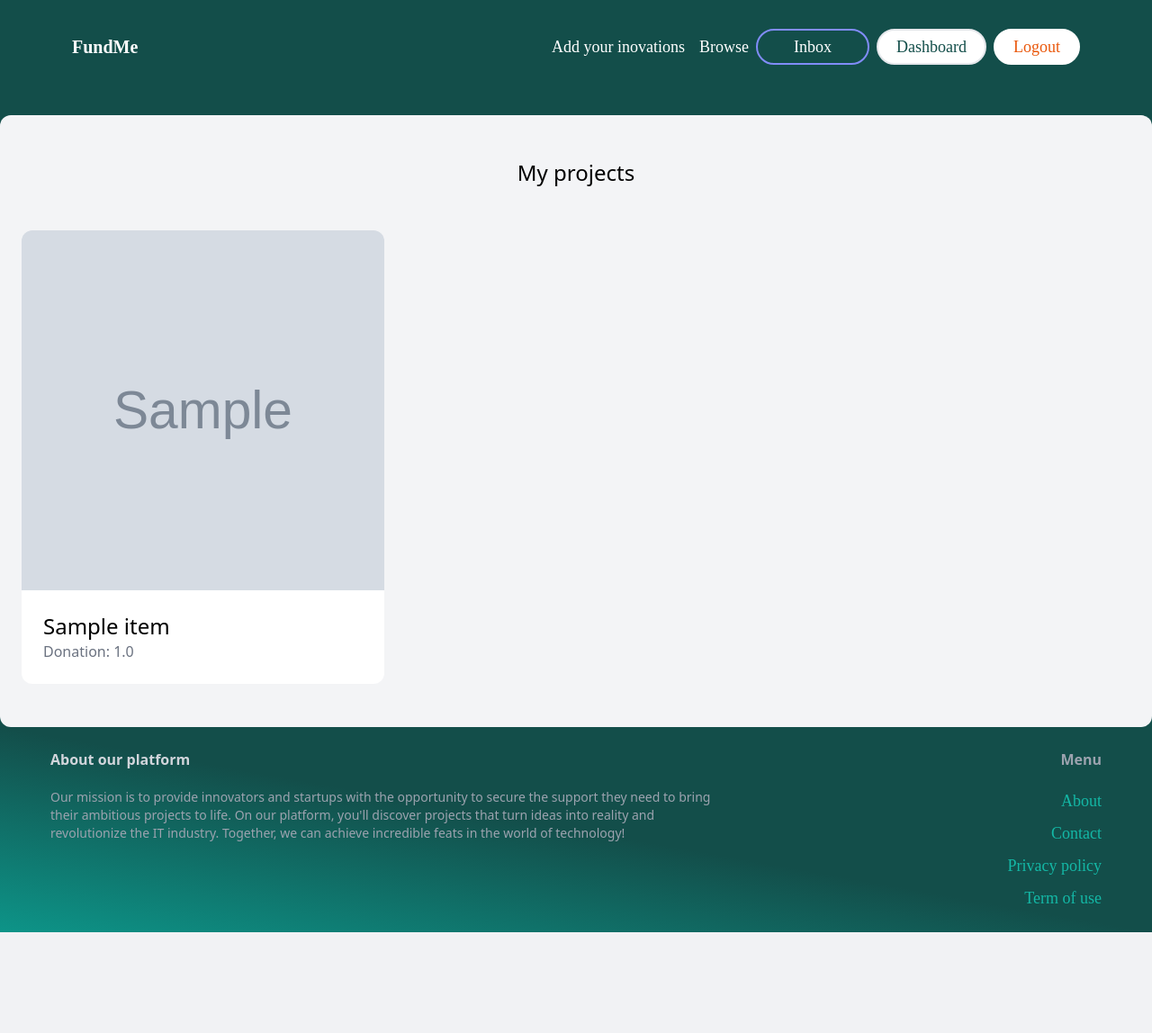
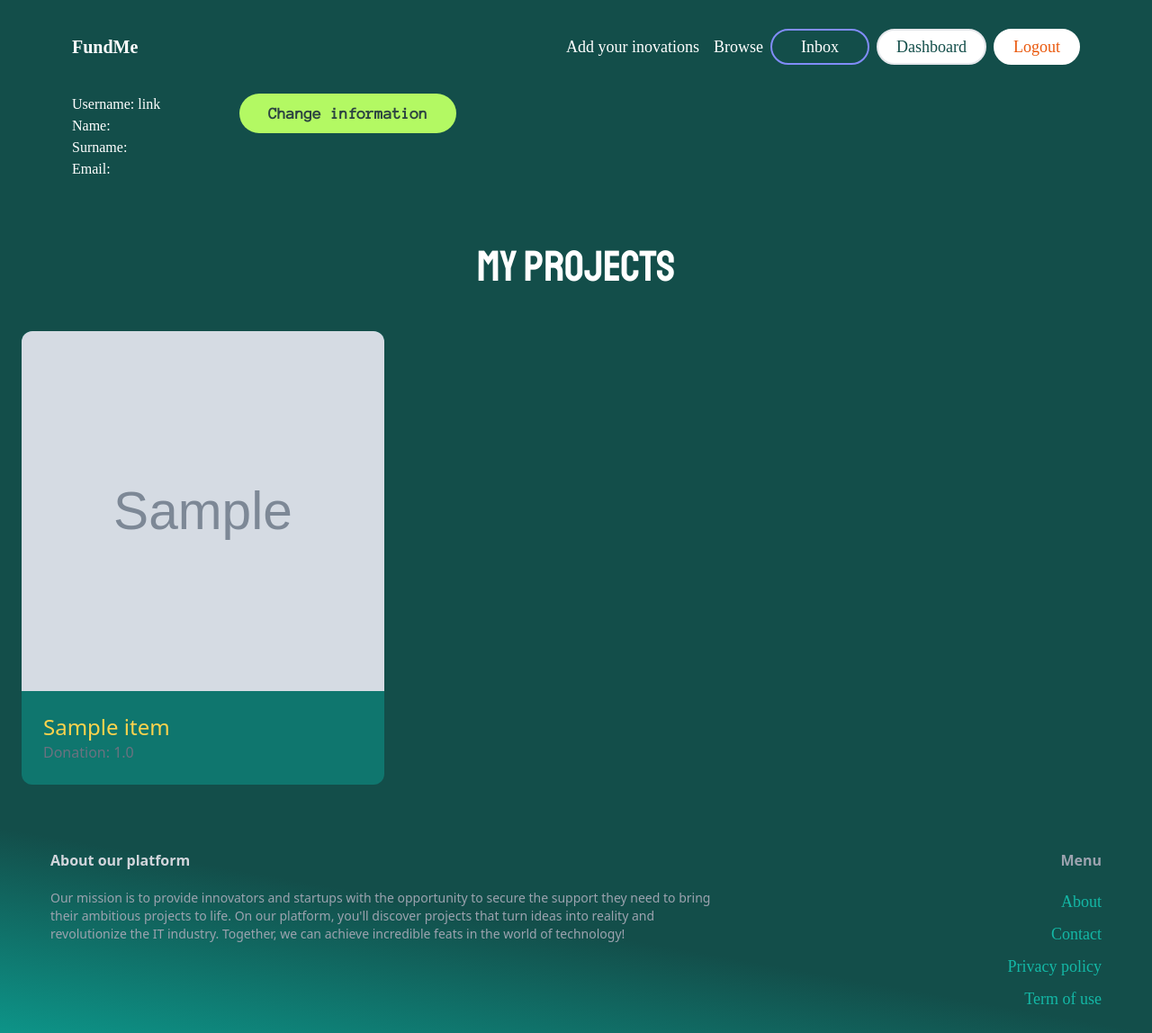
Before and after one commit to DidusOleh/Myfund1, a Django app: page /dashboard/ in a window 1280 px wide. Shown: the whole page at 90% size. Before the commit the page ends 1036 px from the top, so only its background shows below. Run offline with Django 4.2, Linux system fonts and the light colour scheme; a user stored in the database is signed in; tables that the repository leaves empty hold one stand-in row (values such as "Sample post"); grey boxes marked "Sample" are stand-in pictures; style sheets or scripts are compiled from the project's sources; some libraries are stand-ins or nearby versions; some web fonts are replaced.

Commit message:
final design:?????

```diff
--- a/core/templates/core/base.html
+++ b/core/templates/core/base.html
@@ -18,7 +18,7 @@
 </head>
 
 <body class="bg-teal-900 p-0 m-0">
-    <nav class="pr-20 py-6 flex justify-between items-center border-slate-950" style="height: 104px;">
+    <nav class="pr-20 py-6 flex justify-between items-center" style="height: 104px;">
         <a href="/" class="ml-20 text-xl text-white font-bold hover:text-gray-300" style="font-family: zen dots;">FundMe</a>
         <div class="space-x-2 flex items-center">
             <a href="{% url 'item:new' %}" class="mr-2 text-lg text-white font-crimson  hover:text-gray-300 invisible  lg:visible">Add your inovations</a>
@@ -26,7 +26,7 @@
             {% if request.user.is_authenticated%}
 
             <a href="{% url 'conversation:inbox' %}"
-                class="px-10 py-1 border-2 border-indigo-400 text-lg font-crimson text-white  rounded-full hover:text-gray-300 ml-4  invisible md:visible lg:visible">Inbox
+                class="px-8 py-1 border-2 border-indigo-400 text-lg font-crimson text-white  rounded-full hover:text-gray-300 ml-4  invisible md:visible lg:visible">Inbox
             </a>
             <a href="{% url 'dashboard:index' %}"
                 class="px-5 py-1 text-lg border-2 bg-white text-teal-900 font-crimson rounded-full hover:bg-gray-300 hover:border-gray-300 invisible md:visible lg:visible">Dashboard</a>
@@ -49,7 +49,7 @@
 
     </nav>
 
-    <div>
+    <div class="border-t-">
         {% block content %}
         {% endblock %}
     </div>
--- a/dashboard/templates/dashboard/index.html
+++ b/dashboard/templates/dashboard/index.html
@@ -3,18 +3,31 @@
 {% block title %}Dashboard{% endblock %}
 
 {% block content %}
-<div class="mt-6 px-6 py-12 bg-gray-100 rounded-xl">
-    <h2 class="mb-12 text-2xl text-center">My projects</h2>
-    <div class="grid grid-cols-3 gap-3">
+<div class="text-white font-crimson flex">
+    <div class="mx-20">
+      <h2 class="mr-2">Username: link</h2>
+    	<h2>Name:</h2>
+      <h2>Surname:</h2>
+      <h2>Email:</h2>
+    </div>
+    <div>
+			<button class="py-2 px-8 text-lg rounded-full font-bold" style="color: #2C4341; background-color: #B3F963; font-family: anonymous pro;">Change information</button>
+
+		</div>
+
+</div>
+<div class="mt-6 px-6 py-12 rounded-xl">
+    <h2 class="mb-12 text-5xl text-center text-white" style="font-family: staatliches;">My projects</h2>
+    <div class="grid grid-cols-1 md:grid-cols-2 lg:grid-cols-3 gap-3">
         {% for item in items %}
-        <div>
+        <div class="rounded-xl hover:rounded-xl bg-teal-700 hover:bg-teal-800">
             <a href="{% url 'item:detail' item.id %}">
                 <div>
-                    <img src="{{item.image.url}}" class="rounded-t-xl" style="height: 400px;">
+                    <img src="{{item.image.url}}" class="rounded-t-xl  object-cover  max-h-96" style=" min-height: 400px; min-width: 100%; max-width: 100%;">
                 </div>
 
-                <div class="p-6 bg-white rounded-b-xl">
-                    <h2 class="text-2xl">{{item.name}}</h2>
+                <div class="p-6 ">
+                    <h2 class="text-2xl text-amber-300">{{item.name}}</h2>
                     <p class="text-gray-500">Donation: {{item.donation}}</p>
                 </div>
             </a>
--- a/item/forms.py
+++ b/item/forms.py
@@ -2,7 +2,7 @@ from django import forms
 
 from .models import Item
 
-INPUT_CLASSES = "w-full rounded-full placeholder:italic placeholder:text-slate-400 bg-lime-300 py-2 pl-9 pr-3 shadow-sm focus:outline-none focus:border-sky-500 focus:ring-sky-500 focus:ring-1 text-black"
+INPUT_CLASSES = "my-1 w-full rounded-full placeholder:italic placeholder:text-slate-400 bg-gray-100 py-2 pl-9 pr-3 shadow-sm focus:outline-none focus:border-sky-500 focus:ring-sky-500 focus:ring-1 text-black"
 
 
 class NewItemForm(forms.ModelForm):
@@ -12,7 +12,7 @@ class NewItemForm(forms.ModelForm):
         widgets = {
             "category": forms.Select(attrs={"class": INPUT_CLASSES}),
             "name": forms.TextInput(attrs={"class": INPUT_CLASSES}),
-            "description": forms.Textarea(attrs={"class": INPUT_CLASSES, "style": "border-radius: 0;"}),
+            "description": forms.Textarea(attrs={"class": INPUT_CLASSES, "style": "border-radius: 25px;"}),
             "donation": forms.NumberInput(attrs={"class": INPUT_CLASSES}),
             "image": forms.FileInput(attrs={"class": INPUT_CLASSES}),
         }
@@ -24,7 +24,7 @@ class EditItemForm(forms.ModelForm):
         fields = ("name", "description", "donation", "image", "is_over")
         widgets = {
             "name": forms.TextInput(attrs={"class": INPUT_CLASSES}),
-            "description": forms.Textarea(attrs={"class": INPUT_CLASSES, "style": "border-radius: 0;"}),
+            "description": forms.Textarea(attrs={"class": INPUT_CLASSES, "style": "border-radius: 25px;"}),
             "donation": forms.NumberInput(attrs={"class": INPUT_CLASSES}),
             "image": forms.FileInput(attrs={"class": INPUT_CLASSES}),
         }
--- a/item/templates/item/form.html
+++ b/item/templates/item/form.html
@@ -5,7 +5,7 @@
 {%block content %}
 <div class="mx-6 font-crimson text-xl">
     <h1 class="mb-6 text-3xl text-white" style="font-family: staatliches;">{{title}}</h1>
-    <form method="post" action="." enctype="multipart/form-data" class="text-white placeholder:text-black">
+    <form method="post" action="." enctype="multipart/form-data" class="text-gray-300 placeholder:text-black">
         {%csrf_token%}
         <div class="space-y-4">
             {{form.as_p}}
--- a/item/templates/item/items.html
+++ b/item/templates/item/items.html
@@ -29,7 +29,7 @@
     <div class="col-span-3 max-w-lg lg:max-w-5xl">
         <div class="mr-10 grid sm:grid-cols-1 md:grid-cols-1 lg:grid-cols-2 gap-3 invisible md:visible">
             {% for item in items %}
-                {% if forloop.counter <= 2 %}
+
 
                 <div class="rounded-xl hover:rounded-xl bg-teal-700 hover:bg-teal-800" >
                    <a href="{% url 'item:detail' item.id %}">
@@ -43,7 +43,7 @@
                     </div>
                     </a>
                 </div>
-                {% endif %}
+
             {% endfor %}
         </div>
     </div>
```
Also changed, not shown: item/templates/item/detail.html (+21 -25 lines).
